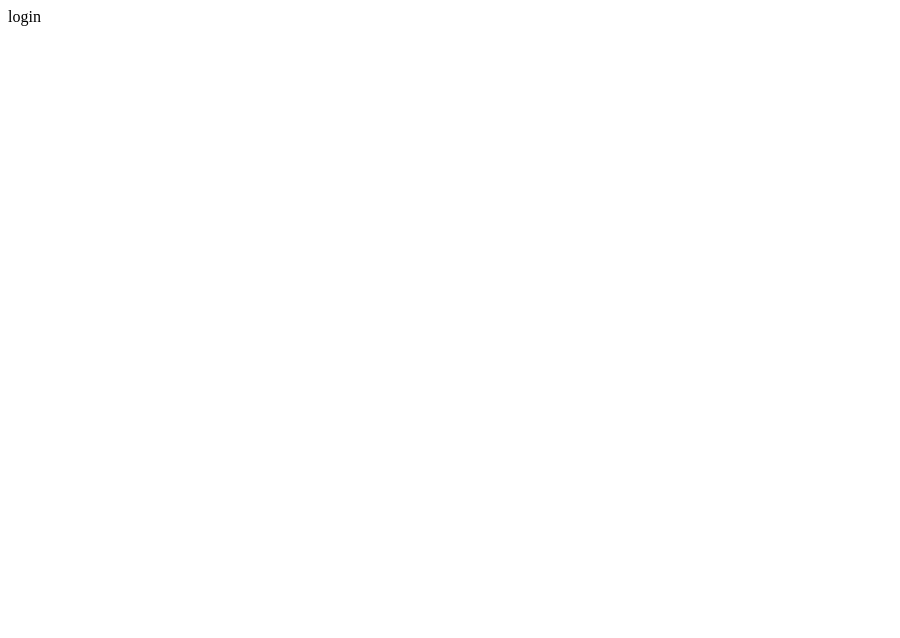
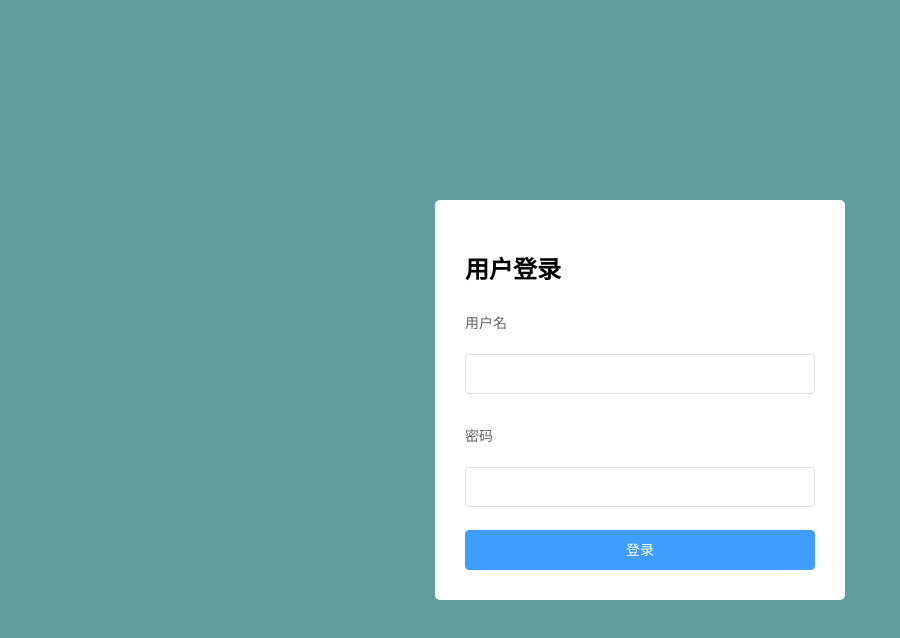
Before and after one commit to Caishuxiu/shop, a Vue app: page /#/login in a window 1280 px wide. Shown: the top 638 px of the page, without its empty margins (0-900 px from the left). Built offline with nearby package versions, Linux system fonts and the light colour scheme.

Commit message:
登录组件

```diff
--- a/src/App.vue
+++ b/src/App.vue
@@ -13,5 +13,6 @@
 
 <style>
 #app {
+  height: 100%;
 }
 </style>
--- /dev/null
+++ b/src/assets/css/global.css
@@ -0,0 +1,6 @@
+html,
+body {
+  height: 100%;
+  padding: 0;
+  margin: 0;
+}
--- /dev/null
+++ b/src/components/home/home.vue
@@ -0,0 +1,13 @@
+<template>
+<div>home</div>
+</template>
+
+<script>
+export default {
+  name: 'home'
+}
+</script>
+
+<style scoped>
+
+</style>
--- a/src/components/login/login.vue
+++ b/src/components/login/login.vue
@@ -1,15 +1,83 @@
 <template>
 
-  <div>login</div>
+  <div class="login-wrap">
+    <el-form class="login-form" label-position="top" label-width="80px" :model="formData">
+
+      <h2>用户登录</h2>
+
+      <el-form-item label="用户名">
+        <el-input v-model="formData.username"></el-input>
+      </el-form-item>
+      <el-form-item label="密码">
+        <el-input v-model="formData.password"></el-input>
+      </el-form-item>
+
+      <el-button class="login-btn" type="primary" @click.prevent="handleLogin()">登录</el-button>
+
+    </el-form>
+
+  </div>
 
 </template>
 
 <script>
 export default {
-  name: 'login'
+  name: 'login',
+  data () {
+    return {
+      formData: {
+        username: '',
+        password: ''
+      }
+    }
+  },
+
+  methods: {
+    // 登录请求
+    handleLogin () {
+      this.$http.post('login', this.formData).then((res) => {
+        console.log(res)
+        const {
+          data,
+          meta: {msg, status}
+        } = res.data
+
+        // 1. 登录成功
+        // 跳转到主页
+        // 2. 不成功
+        // 提示消息
+        if (status === 200) {
+          this.$router.push({name: 'home'})
+          this.$message.success(msg)
+        } else {
+          this.$message.error(msg)
+        }
+      })
+    }
+  }
 }
 </script>
 
 <style scoped>
+  .login-wrap {
+    height: 100%;
+    background-color: cadetblue;
+
+    /* 弹性盒布局 */
+    display: flex;
+    justify-content: center;
+    align-items: center;
+  }
+
+  .login-wrap .login-form {
+    width: 350px;
+    background-color: white;
+    border-radius: 5px;
+    padding: 30px;
+  }
+
+  .login-wrap .login-btn {
+    width: 100%;
+  }
 
 </style>
--- a/src/main.js
+++ b/src/main.js
@@ -3,12 +3,16 @@
 import Vue from 'vue'
 
 import ElementUI from 'element-ui'
+import MyHttpServer from '@/plugins/http.js'
 import 'element-ui/lib/theme-chalk/index.css'
+
+import '@/assets/css/global.css'
 
 import App from './App'
 import router from './router'
 
 Vue.use(ElementUI)
+Vue.use(MyHttpServer)
 
 Vue.config.productionTip = false
 
--- /dev/null
+++ b/src/plugins/http.js
@@ -0,0 +1,14 @@
+// 插件模块
+
+import axios from 'axios'
+
+const MyHttpServer = {}
+
+MyHttpServer.install = (Vue) => {
+  axios.defaults.baseURL = 'http://127.0.0.1:8888/api/private/v1/'
+
+  // 添加实例函数
+  Vue.prototype.$http = axios
+}
+
+export default MyHttpServer
--- a/src/router/index.js
+++ b/src/router/index.js
@@ -3,6 +3,7 @@
 // import Login from '../components/login/login'
 // @ -> src/
 import Login from '@/components/login/login'
+import Home from '@/components/home/home'
 
 Vue.use(Router)
 
@@ -12,6 +13,11 @@
       name: 'login',
       path: '/login',
       component: Login
+    },
+    {
+      name: 'home',
+      path: '/',
+      component: Home
     }
   ]
 })
```
Also changed, not shown: src/assets/logo.png (deleted).
